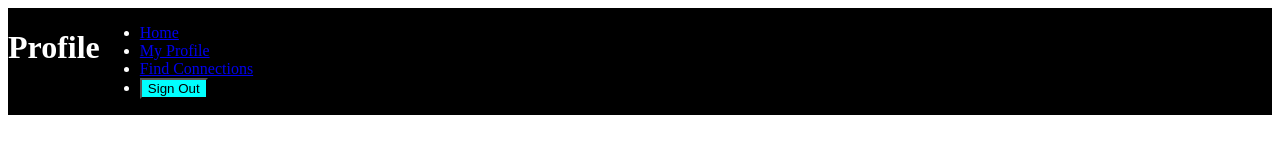
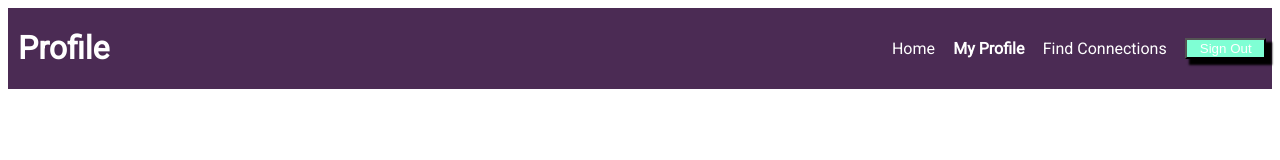
Before and after one commit to ihebbs1/Coding-Dojo, a plain HTML site: page WebFundamentals/Week 1/Day 3/Practice/Flex Navbar/index.html in a window 1280 px wide. Drawn offline with Linux system fonts and the light colour scheme.

Commit message:
last commit

```diff
--- a/WebFundamentals/Week 1/Day 3/Practice/Flex Navbar/FlexNavbar.css
+++ b/WebFundamentals/Week 1/Day 3/Practice/Flex Navbar/FlexNavbar.css
@@ -1,8 +1,38 @@
-.btn{
-    background-color: aqua;
+body{
+    font-family: 'Roboto', sans-serif;
 }
 .nav{
-    background-color: black;
+    display: flex;
+    background-color: rgba(59, 23, 68, 0.914);
+    justify-content: space-between;
+    align-items: center;
+
+
+}
+.nav-links{
+    width: 30%;
+    display: flex;
+    justify-content: space-around;
+    list-style: none;
+    margin-right: 10px;
     color: white;
-    display: flex;
+    align-items: center;
 }
+a{
+    text-decoration: none;
+    color: white;
+}
+.nav-title{
+    margin-left: 10px;
+    color: white;
+}
+.btn{
+    background-color: aquamarine;
+    color: white;
+    width: 120%;
+    height: 150%;
+    box-shadow: 5px 5px 2px 1px black;
+}
+.active{
+    font-weight: bold;
+}
--- a/WebFundamentals/Week 1/Day 3/Practice/Flex Navbar/index.html
+++ b/WebFundamentals/Week 1/Day 3/Practice/Flex Navbar/index.html
@@ -6,6 +6,10 @@
     <meta name="viewport" content="width=device-width, initial-scale=1.0">
     <title>Document</title>
     <link rel="stylesheet" href="FlexNavbar.css">
+    <link rel="preconnect" href="https://fonts.googleapis.com">
+    <link rel="preconnect" href="https://fonts.gstatic.com" crossorigin>
+    <link href="https://fonts.googleapis.com/css2?family=Roboto&display=swap" rel="stylesheet">
+
 </head>
 
 <body>
```
